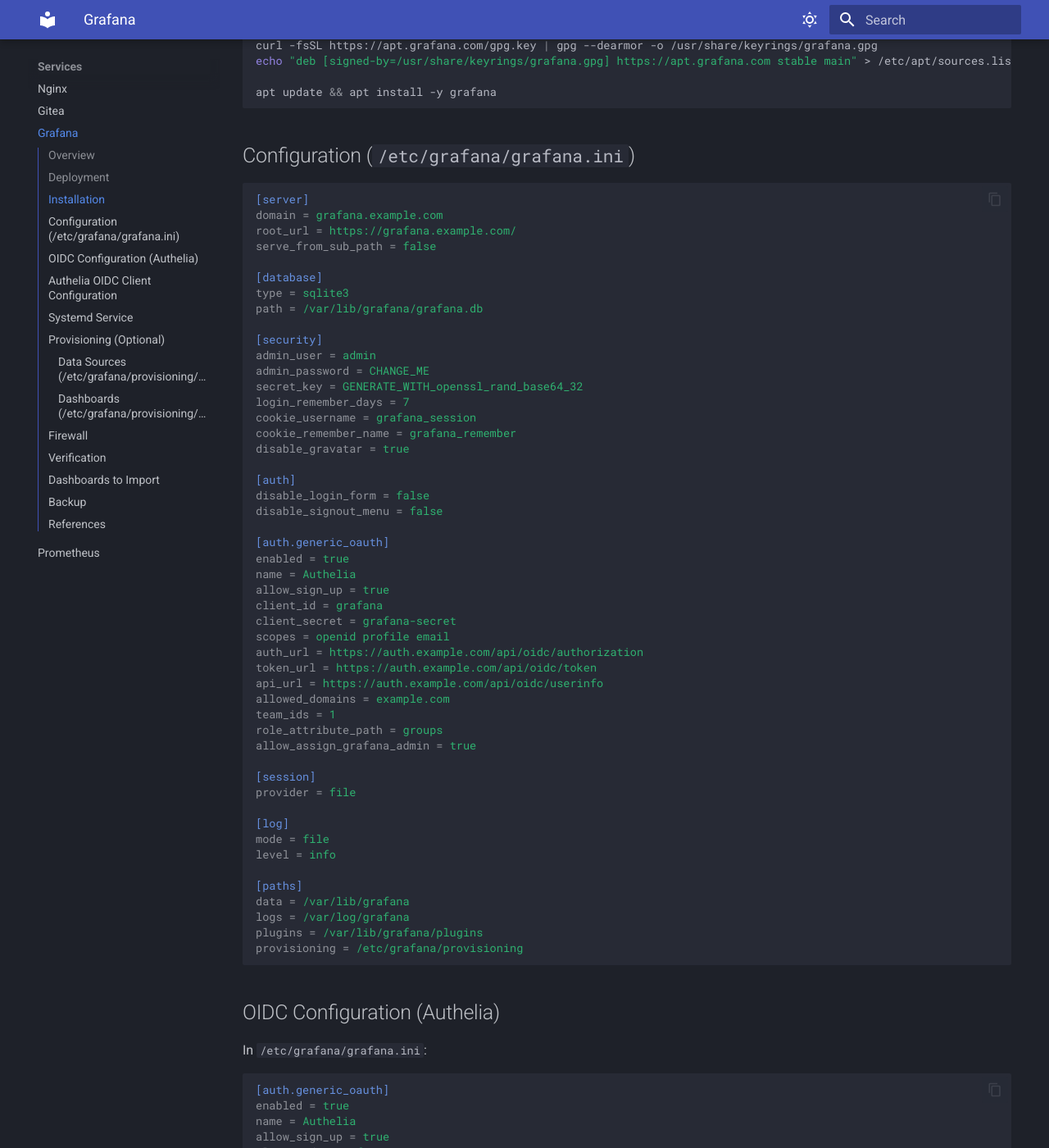
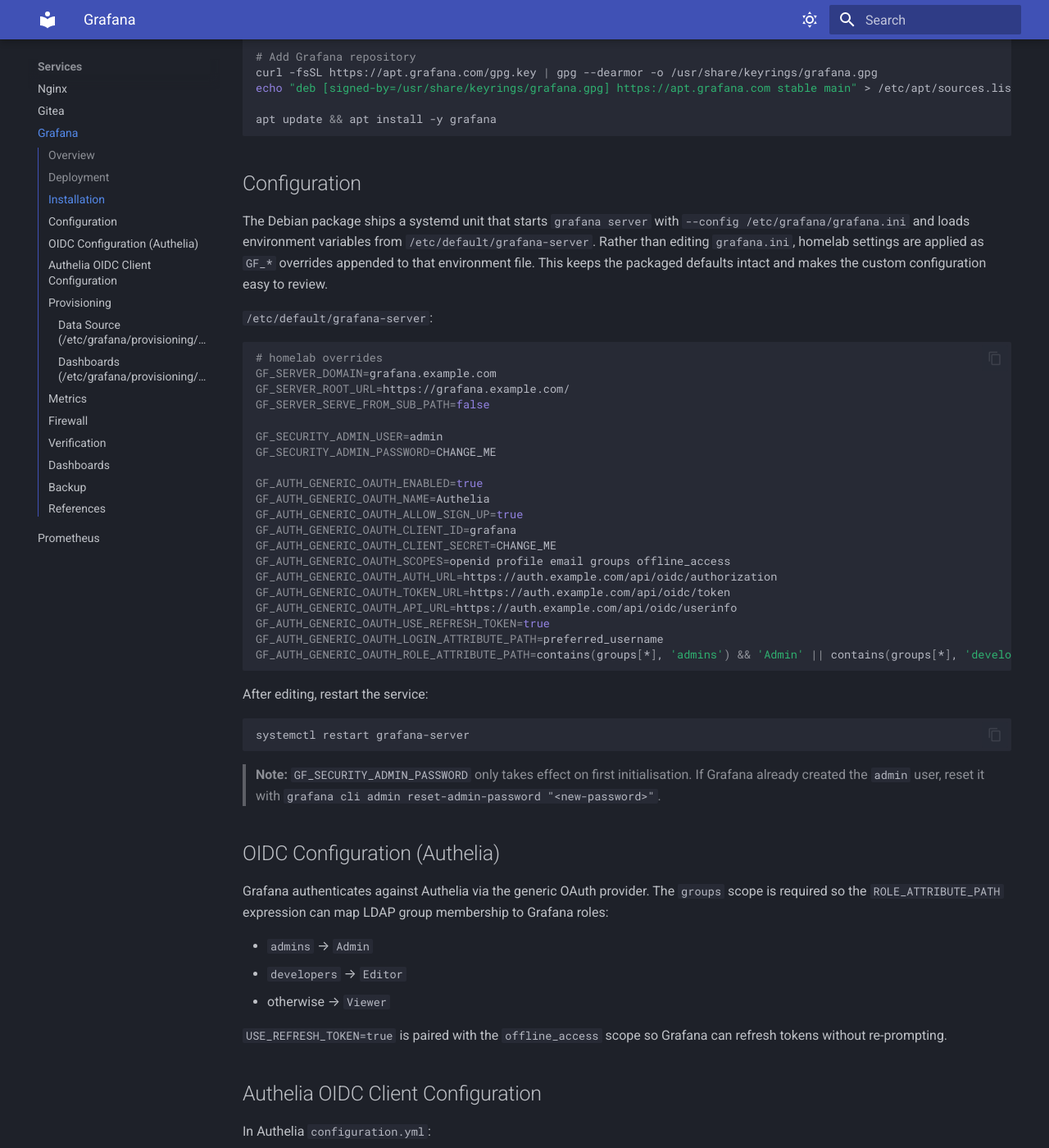
Before and after one commit to dmaljkovic/proxmox-homelab, an MkDocs documentation site: the page built from docs/05-services/grafana.md, in a window 1280 px wide and 1400 px high, scrolled down 837 px. Shown: the whole window at 82% size. Built offline with MkDocs 1.6.1 and Material for MkDocs 9.7.7, drawn with Linux system fonts in a browser that asks for light colours; some of the changed text lies outside the part shown.

Commit message:
Add Phase 7: Grafana OIDC + provisioned Prometheus datasource/dashboards

````diff
--- a/docs/05-services/grafana.md
+++ b/docs/05-services/grafana.md
@@ -30,80 +31,62 @@ echo "deb [signed-by=/usr/share/keyrings/grafana.gpg] https://apt.grafana.com st
 apt update && apt install -y grafana
 ```
 
-## Configuration (`/etc/grafana/grafana.ini`)
+## Configuration
 
-```ini
-[server]
-domain = grafana.example.com
-root_url = https://grafana.example.com/
-serve_from_sub_path = false
+The Debian package ships a systemd unit that starts `grafana server` with
+`--config /etc/grafana/grafana.ini` and loads environment variables from
+`/etc/default/grafana-server`. Rather than editing `grafana.ini`, homelab
+settings are applied as `GF_*` overrides appended to that environment file. This
+keeps the packaged defaults intact and makes the custom configuration easy to
+review.
 
-[database]
-type = sqlite3
-path = /var/lib/grafana/grafana.db
+`/etc/default/grafana-server`:
 
-[security]
-admin_user = admin
-admin_password = CHANGE_ME
-secret_key = GENERATE_WITH_openssl_rand_base64_32
-login_remember_days = 7
-cookie_username = grafana_session
-cookie_remember_name = grafana_remember
-disable_gravatar = true
+```bash
+# homelab overrides
+GF_SERVER_DOMAIN=grafana.example.com
+GF_SERVER_ROOT_URL=https://grafana.example.com/
+GF_SERVER_SERVE_FROM_SUB_PATH=false
 
-[auth]
-disable_login_form = false
-disable_signout_menu = false
+GF_SECURITY_ADMIN_USER=admin
+GF_SECURITY_ADMIN_PASSWORD=CHANGE_ME
 
-[auth.generic_oauth]
-enabled = true
-name = Authelia
-allow_sign_up = true
-client_id = grafana
-client_secret = grafana-secret
-scopes = openid profile email
-auth_url = https://auth.example.com/api/oidc/authorization
-token_url = https://auth.example.com/api/oidc/token
-api_url = https://auth.example.com/api/oidc/userinfo
-allowed_domains = example.com
-team_ids = 1
-role_attribute_path = groups
-allow_assign_grafana_admin = true
+GF_AUTH_GENERIC_OAUTH_ENABLED=true
+GF_AUTH_GENERIC_OAUTH_NAME=Authelia
+GF_AUTH_GENERIC_OAUTH_ALLOW_SIGN_UP=true
+GF_AUTH_GENERIC_OAUTH_CLIENT_ID=grafana
+GF_AUTH_GENERIC_OAUTH_CLIENT_SECRET=CHANGE_ME
+GF_AUTH_GENERIC_OAUTH_SCOPES=openid profile email groups offline_access
+GF_AUTH_GENERIC_OAUTH_AUTH_URL=https://auth.example.com/api/oidc/authorization
+GF_AUTH_GENERIC_OAUTH_TOKEN_URL=https://auth.example.com/api/oidc/token
+GF_AUTH_GENERIC_OAUTH_API_URL=https://auth.example.com/api/oidc/userinfo
+GF_AUTH_GENERIC_OAUTH_USE_REFRESH_TOKEN=true
+GF_AUTH_GENERIC_OAUTH_LOGIN_ATTRIBUTE_PATH=preferred_username
+GF_AUTH_GENERIC_OAUTH_ROLE_ATTRIBUTE_PATH=contains(groups[*], 'admins') && 'Admin' || contains(groups[*], 'developers') && 'Editor' || 'Viewer'
+```
 
-[session]
-provider = file
+After editing, restart the service:
 
-[log]
-mode = file
-level = info
+```bash
+systemctl restart grafana-server
+```
 
-[paths]
-data = /var/lib/grafana
-logs = /var/log/grafana
-plugins = /var/lib/grafana/plugins
-provisioning = /etc/grafana/provisioning
-```
+> **Note:** `GF_SECURITY_ADMIN_PASSWORD` only takes effect on first
+> initialisation. If Grafana already created the `admin` user, reset it with
+> `grafana cli admin reset-admin-password "<new-password>"`.
 
 ## OIDC Configuration (Authelia)
 
-In `/etc/grafana/grafana.ini`:
+Grafana authenticates against Authelia via the generic OAuth provider. The
+`groups` scope is required so the `ROLE_ATTRIBUTE_PATH` expression can map LDAP
+group membership to Grafana roles:
 
-```ini
-[auth.generic_oauth]
-enabled = true
-name = Authelia
-allow_sign_up = true
-client_id = grafana
-client_secret = grafana-secret
-scopes = openid profile email
-auth_url = https://auth.example.com/api/oidc/authorization
-token_url = https://auth.example.com/api/oidc/token
-api_url = https://auth.example.com/api/oidc/userinfo
-allowed_domains = example.com
-team_ids = 1
-role_attribute_path = groups
-allow_assign_grafana_admin = true
-```
+- `admins` → `Admin`
+- `developers` → `Editor`
+- otherwise → `Viewer`
+
+`USE_REFRESH_TOKEN=true` is paired with the `offline_access` scope so Grafana
+can refresh tokens without re-prompting.
 
 ## Authelia OIDC Client Configuration
 
@@ -115,13 +98,15 @@ identity_providers:
     clients:
       - client_id: grafana
         client_name: Grafana
-        client_secret: "grafana-secret"
+        client_secret: "$pbkdf2-sha512$..."
         redirect_uris:
           - https://grafana.example.com/login/generic_oauth
         scopes:
           - openid
           - profile
           - email
+          - groups
+          - offline_access
         grant_types:
           - authorization_code
           - refresh_token
@@ -132,22 +117,26 @@ identity_providers:
         pkce_challenge_method: S256
 ```
 
-## Systemd Service
+Generate the hashed secret and store the plaintext in Grafana's
+`GF_AUTH_GENERIC_OAUTH_CLIENT_SECRET`:
 
 ```bash
-systemctl daemon-reload
-systemctl enable --now grafana-server
-systemctl status grafana-server
+su -s /bin/bash -c '/usr/local/bin/authelia crypto hash generate pbkdf2 --password=<secret>' authelia
 ```
 
-## Provisioning (Optional)
+## Provisioning
 
-### Data Sources (`/etc/grafana/provisioning/datasources/prometheus.yaml`)
+Provisioning makes the Prometheus data source and dashboards available on a
+fresh Grafana instance without manual import.
+
+### Data Source (`/etc/grafana/provisioning/datasources/prometheus.yaml`)
 
 ```yaml
 apiVersion: 1
+
 datasources:
   - name: Prometheus
+    uid: prometheus
     type: prometheus
     access: proxy
     url: http://10.0.0.60:9090
@@ -155,16 +144,40 @@ datasources:
     editable: false
 ```
 
-### Dashboards (`/etc/grafana/provisioning/dashboards/dashboards.yaml`)
+The `uid` is fixed so provisioned dashboards can reference it reliably.
+
+### Dashboards (`/etc/grafana/provisioning/dashboards/homelab.yaml`)
 
 ```yaml
 apiVersion: 1
+
 providers:
-  - name: 'Default'
-    folder: 'Default'
+  - name: homelab
+    orgId: 1
+    folder: Homelab
+    folderUid: homelab
     type: file
+    disableDeletion: false
+    updateIntervalSeconds: 30
+    allowUiUpdates: true
     options:
-      path: /etc/grafana/provisioning/dashboards
+      path: /var/lib/grafana/dashboards
+```
+
+Dashboard JSON files are placed in `/var/lib/grafana/dashboards/`. When
+importing community dashboards, replace any `${DS_...}` datasource placeholders
+with `prometheus` (the provisioned uid) and remove the `__inputs` block, since
+provisioning does not resolve dashboard `__inputs`.
+
+## Metrics
+
+Grafana exposes Prometheus metrics on its HTTP port at `/metrics`, scraped by
+the `grafana` job in the [Prometheus](prometheus.md) configuration:
+
+```yaml
+- job_name: grafana
+  static_configs:
+    - targets: ['10.0.0.50:3000']
 ```
 
 ## Firewall
@@ -184,20 +197,31 @@ curl -s http://10.0.0.50:3000/api/health
 # Via Nginx/Cloudflare
 curl -I https://grafana.example.com
 
-# Test OIDC login
-# Visit https://grafana.example.com -> should redirect to Authelia
+# OIDC redirect (expect 302 to Authelia)
+curl -sI https://grafana.example.com/login/generic_oauth
+
+# Data source health (admin credentials)
+curl -s -u admin:<password> \
+  http://10.0.0.50:3000/api/datasources/uid/prometheus/health
 ```
 
-## Dashboards to Import
+Then visit https://grafana.example.com, click **Sign in with Authelia**, and
+confirm dashboards render live data.
 
-| Dashboard ID | Name | Description |
-|--------------|------|-------------|
-| 1860 | Node Exporter Full | System metrics |
-| 11156 | Prometheus 2.0 Stats | Prometheus self-monitoring |
-| 15161 | Gitea Dashboard | Gitea metrics |
-| 13978 | Authelia Dashboard | Authelia metrics |
+## Dashboards
 
-Import via Grafana UI: **+** -> **Import** -> Enter Dashboard ID
+| Dashboard ID | Name | Provisioned file |
+|--------------|------|------------------|
+| 1860 | Node Exporter Full | `/var/lib/grafana/dashboards/node-exporter-full.json` |
+| 3662 | Prometheus 2.0 Overview | `/var/lib/grafana/dashboards/prometheus-overview.json` |
+
+Download from grafana.com and adapt the datasource placeholder:
+
+```bash
+curl -fsSL https://grafana.com/api/dashboards/1860/revisions/latest/download \
+  -o node-exporter-full.json
+# then replace "${ds_prometheus}" with "prometheus" and set "id": null
+```
 
 ## Backup
 
````
Also changed, not shown: other parts of docs/05-services/grafana.md (+2 -1 lines), docs/01-architecture/overview.md (+1 -1 lines), docs/05-services/prometheus.md (+6 -1 lines).
